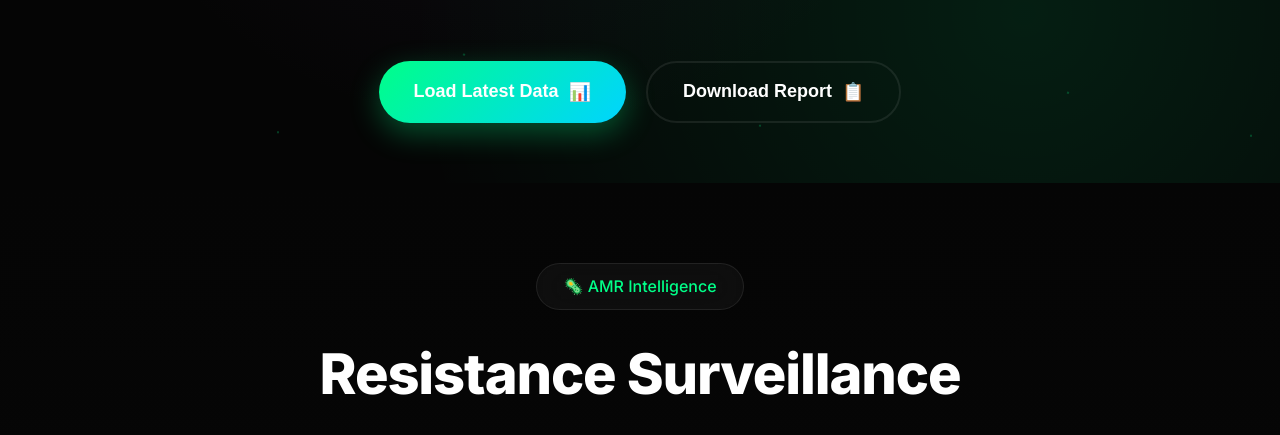
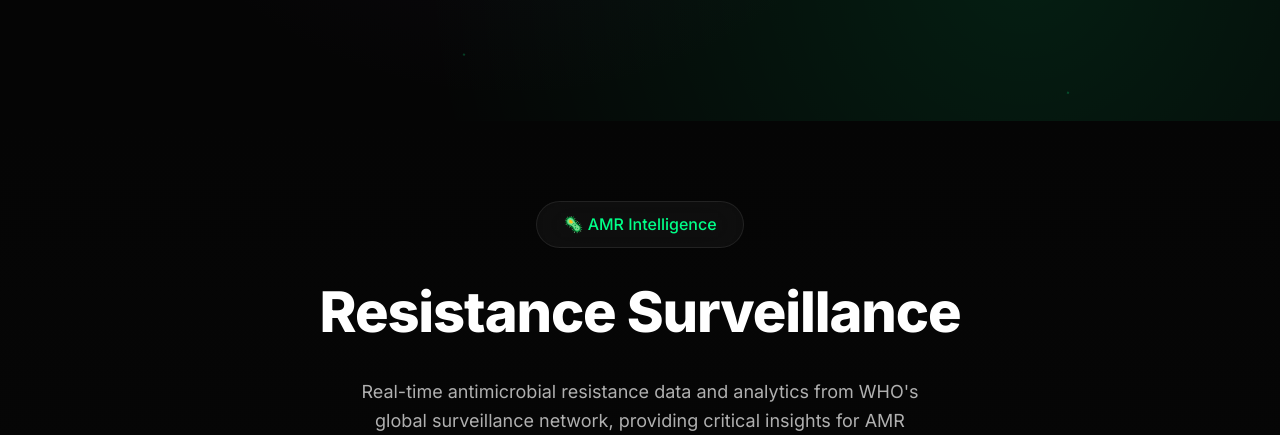
Before and after one commit to vijaykarthik-a/med-test1, a plain HTML site: page who-integration.html in a window 1280 px wide. Shown: the part 665-1100 px from the top of the page. Drawn offline with Linux system fonts and the light colour scheme.

Commit message:
Update who-integration.html

```diff
--- a/who-integration.html
+++ b/who-integration.html
@@ -838,17 +838,7 @@
                 </div>
             </div>
 
-            <div class="cta-buttons">
-                <button class="cta-button primary" onclick="loadLatestData()" id="load-btn">
-                    <span>Load Latest Data</span>
-                    <span>📊</span>
-                </button>
-                <button class="cta-button secondary" onclick="downloadReport()" id="download-btn">
-                    <span>Download Report</span>
-                    <span>📋</span>
-                </button>
-            </div>
-        </div>
+
     </section>
 
     <section class="features-section">
```
